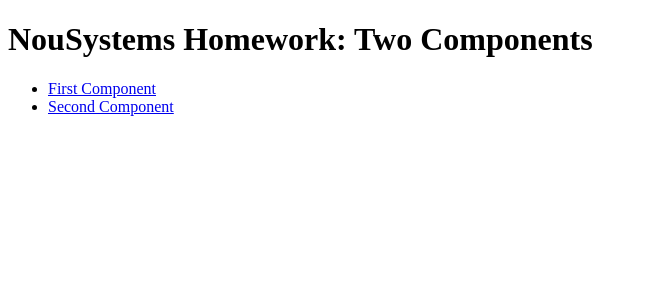
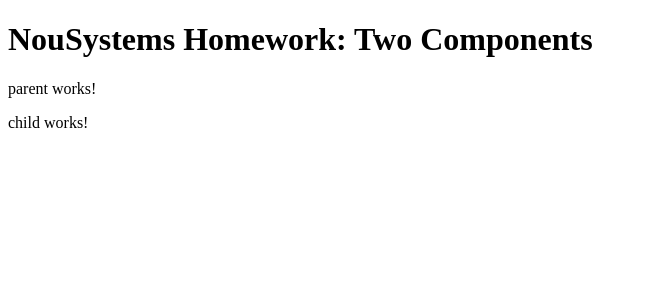
Before and after one commit to saracpena/NouSystems, an Angular app in the folder NouSystems/: page / in a window 1280 px wide. Shown: the top 300 px of the page, without its empty margins (0-647 px from the left). Built offline with nearby package versions, Linux system fonts and the light colour scheme.

Commit message:
Update app.component.html

```diff
--- a/NouSystems/src/app/app.component.html
+++ b/NouSystems/src/app/app.component.html
@@ -9,12 +9,16 @@
 
 <h1>NouSystems Homework: Two Components</h1>
 <!-- This nav gives you links to click, which tells the router which route to use (defined in the routes constant in  AppRoutingModule) -->
-<nav>
+
+<app-parent></app-parent>
+<app-child></app-child>
+
+<!-- <nav>
   <ul>
     <li><a routerLink="/parent-component" routerLinkActive="active">First Component</a></li>
     <li><a routerLink="/child-component" routerLinkActive="active">Second Component</a></li>
   </ul>
-</nav>
+</nav> -->
 
 <!-- * * * * * * * * * * * * * * * * * * * * * * * * * * * * * * * -->
 <!-- * * * * * * * * * * * The content above * * * * * * * * * * * -->
```
